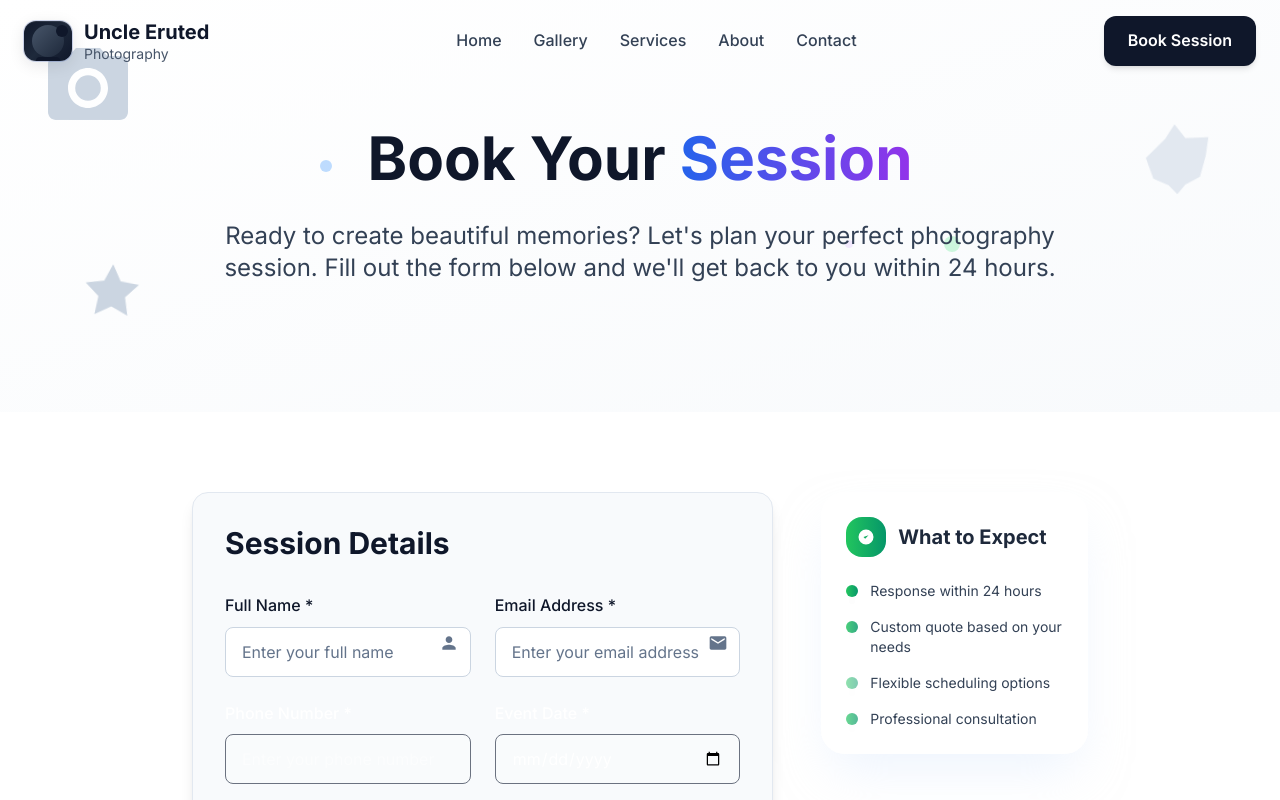
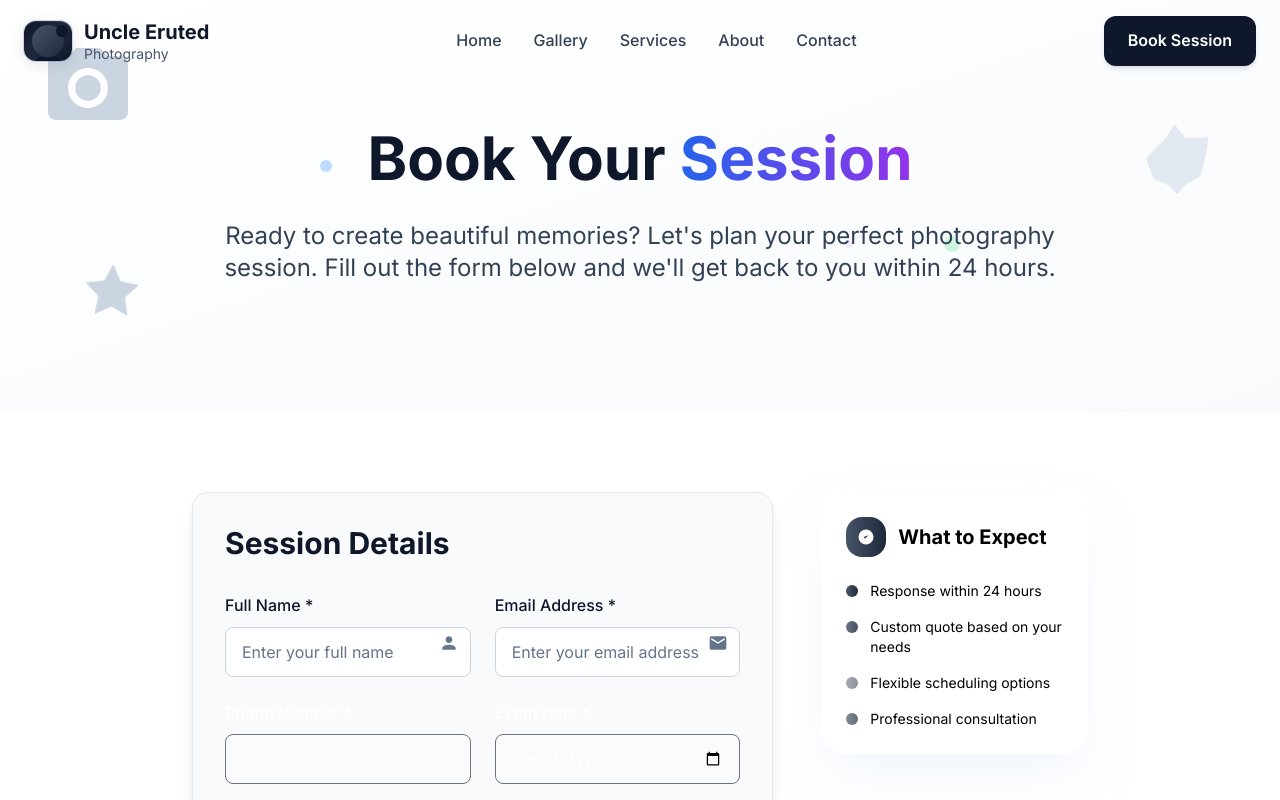
Before and after one commit to sprintcorp/eruted, a Nuxt app in the folder apps/frontend/: page /booking in a window 1280 px wide. Shown: the top 800 px of the page. Built offline with nearby package versions, Linux system fonts and the light colour scheme.

Commit message:
Update booking page 'What to Expect' section: change text color to black and green icons to dark blue for better consistency

```diff
--- a/apps/frontend/pages/booking.vue
+++ b/apps/frontend/pages/booking.vue
@@ -239,29 +239,29 @@
               <!-- What to Expect -->
               <div class="bg-white/80 backdrop-blur-sm border border-white/20 rounded-3xl p-6 shadow-2xl shadow-blue-100/50">
                 <div class="flex items-center mb-6">
-                  <div class="w-10 h-10 bg-gradient-to-r from-green-500 to-emerald-600 rounded-2xl flex items-center justify-center mr-3">
+                  <div class="w-10 h-10 bg-gradient-to-r from-slate-600 to-slate-800 rounded-2xl flex items-center justify-center mr-3">
                     <svg class="w-5 h-5 text-white" viewBox="0 0 24 24" fill="currentColor">
                       <path d="M9 12l2 2 4-4m6 2a9 9 0 11-18 0 9 9 0 0118 0z"/>
                     </svg>
                   </div>
-                  <h3 class="text-xl font-bold text-slate-800">What to Expect</h3>
+                  <h3 class="text-xl font-bold text-black">What to Expect</h3>
                 </div>
-                <ul class="space-y-4 text-slate-700 text-sm">
+                <ul class="space-y-4 text-black text-sm">
                   <li class="flex items-start space-x-3 group">
-                    <div class="w-3 h-3 bg-gradient-to-r from-green-500 to-emerald-600 rounded-full mt-1 flex-shrink-0 animate-pulse shadow-lg"></div>
-                    <span class="group-hover:text-slate-900 transition-colors duration-300">Response within 24 hours</span>
+                    <div class="w-3 h-3 bg-gradient-to-r from-slate-600 to-slate-800 rounded-full mt-1 flex-shrink-0 animate-pulse shadow-lg"></div>
+                    <span class="group-hover:text-slate-700 transition-colors duration-300">Response within 24 hours</span>
                   </li>
                   <li class="flex items-start space-x-3 group">
-                    <div class="w-3 h-3 bg-gradient-to-r from-green-500 to-emerald-600 rounded-full mt-1 flex-shrink-0 animate-pulse shadow-lg" style="animation-delay: 0.5s;"></div>
-                    <span class="group-hover:text-slate-900 transition-colors duration-300">Custom quote based on your needs</span>
+                    <div class="w-3 h-3 bg-gradient-to-r from-slate-600 to-slate-800 rounded-full mt-1 flex-shrink-0 animate-pulse shadow-lg" style="animation-delay: 0.5s;"></div>
+                    <span class="group-hover:text-slate-700 transition-colors duration-300">Custom quote based on your needs</span>
                   </li>
                   <li class="flex items-start space-x-3 group">
-                    <div class="w-3 h-3 bg-gradient-to-r from-green-500 to-emerald-600 rounded-full mt-1 flex-shrink-0 animate-pulse shadow-lg" style="animation-delay: 1s;"></div>
-                    <span class="group-hover:text-slate-900 transition-colors duration-300">Flexible scheduling options</span>
+                    <div class="w-3 h-3 bg-gradient-to-r from-slate-600 to-slate-800 rounded-full mt-1 flex-shrink-0 animate-pulse shadow-lg" style="animation-delay: 1s;"></div>
+                    <span class="group-hover:text-slate-700 transition-colors duration-300">Flexible scheduling options</span>
                   </li>
                   <li class="flex items-start space-x-3 group">
-                    <div class="w-3 h-3 bg-gradient-to-r from-green-500 to-emerald-600 rounded-full mt-1 flex-shrink-0 animate-pulse shadow-lg" style="animation-delay: 1.5s;"></div>
-                    <span class="group-hover:text-slate-900 transition-colors duration-300">Professional consultation</span>
+                    <div class="w-3 h-3 bg-gradient-to-r from-slate-600 to-slate-800 rounded-full mt-1 flex-shrink-0 animate-pulse shadow-lg" style="animation-delay: 1.5s;"></div>
+                    <span class="group-hover:text-slate-700 transition-colors duration-300">Professional consultation</span>
                   </li>
                 </ul>
               </div>
```
